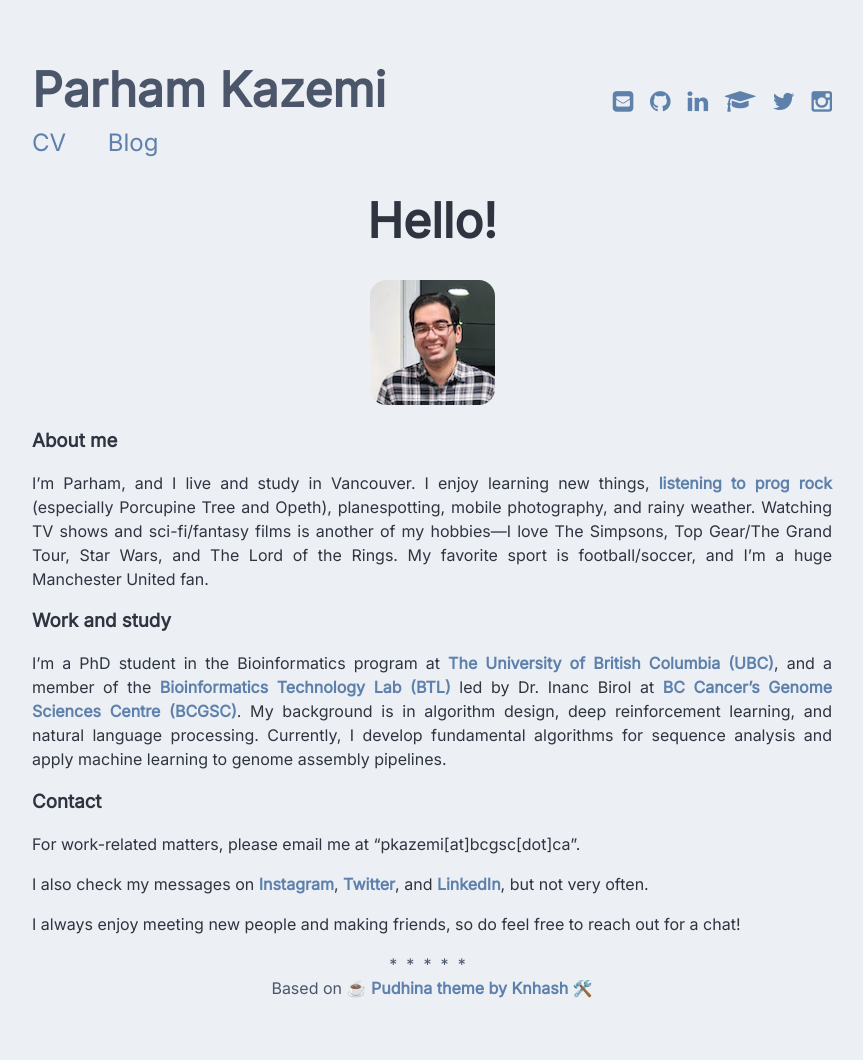
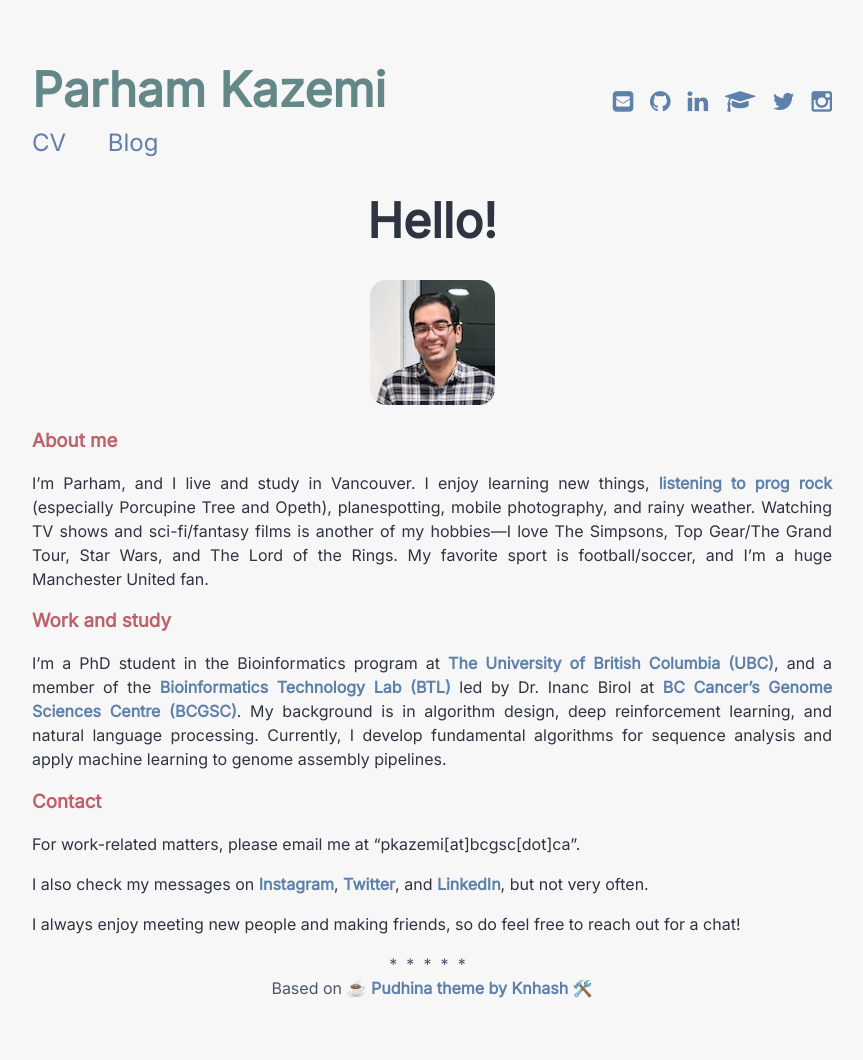
Before and after one commit to parham-k/parham-k.github.io, a Jekyll site: the page built from index.md, in a window 1280 px wide. Shown: the whole page, without its empty margins (208-1071 px from the left). Built offline with Jekyll 4.4.1, drawn with Linux system fonts in a browser that asks for light colours.

Commit message:
Update theme colors

```diff
--- a/assets/css/main.css
+++ b/assets/css/main.css
@@ -6,7 +6,7 @@
 /*************************************************************/
 body {
   font-family: 'Inter', sans-serif;
-  background-color: #ECEFF4;
+  background-color: #f7f7f7;
   color: #2E3440;
 }
 
@@ -14,6 +14,10 @@ a {
   color: #5E81AC;
   font-weight: bold;
   text-decoration: none;
+}
+
+h3 {
+  color: #BF616A;
 }
 
 p,
@@ -60,7 +64,7 @@ blockquote p {
 }
 
 strong {
-  color: #BF616A;
+  color: #4C566A;
 }
 
 .wrapper {
@@ -81,7 +85,7 @@ strong {
 .logo {
   font-size: 300%;
   font-weight: 700;
-  color: #4C566A;
+  color: #648888;
   display: block;
 }
 
```
